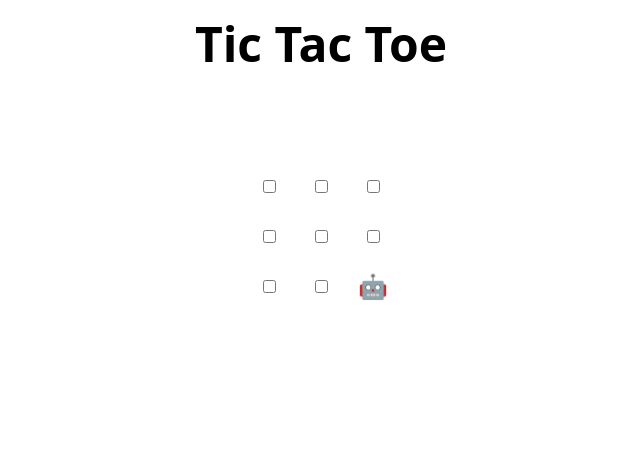
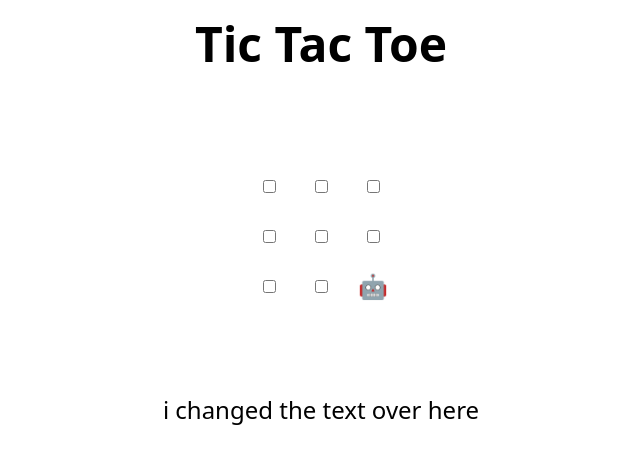
Before and after one commit to sushilphuyal/MLSA_Task1, a plain HTML site: page index.html in a window 1280 px wide. Shown: the whole page, without its empty margins (319-959 px from the left). Drawn offline with Linux system fonts and the light colour scheme.

Commit message:
Update index.html
sushil MLSA

```diff
--- a/index.html
+++ b/index.html
@@ -47,6 +47,7 @@
   </tr>
 </table>
 
+<p>i changed the text over here</p>
 <h2 hidden>Game over, refresh to play again 🧑‍💻 🤖!</h2>
 
 <script>
```
